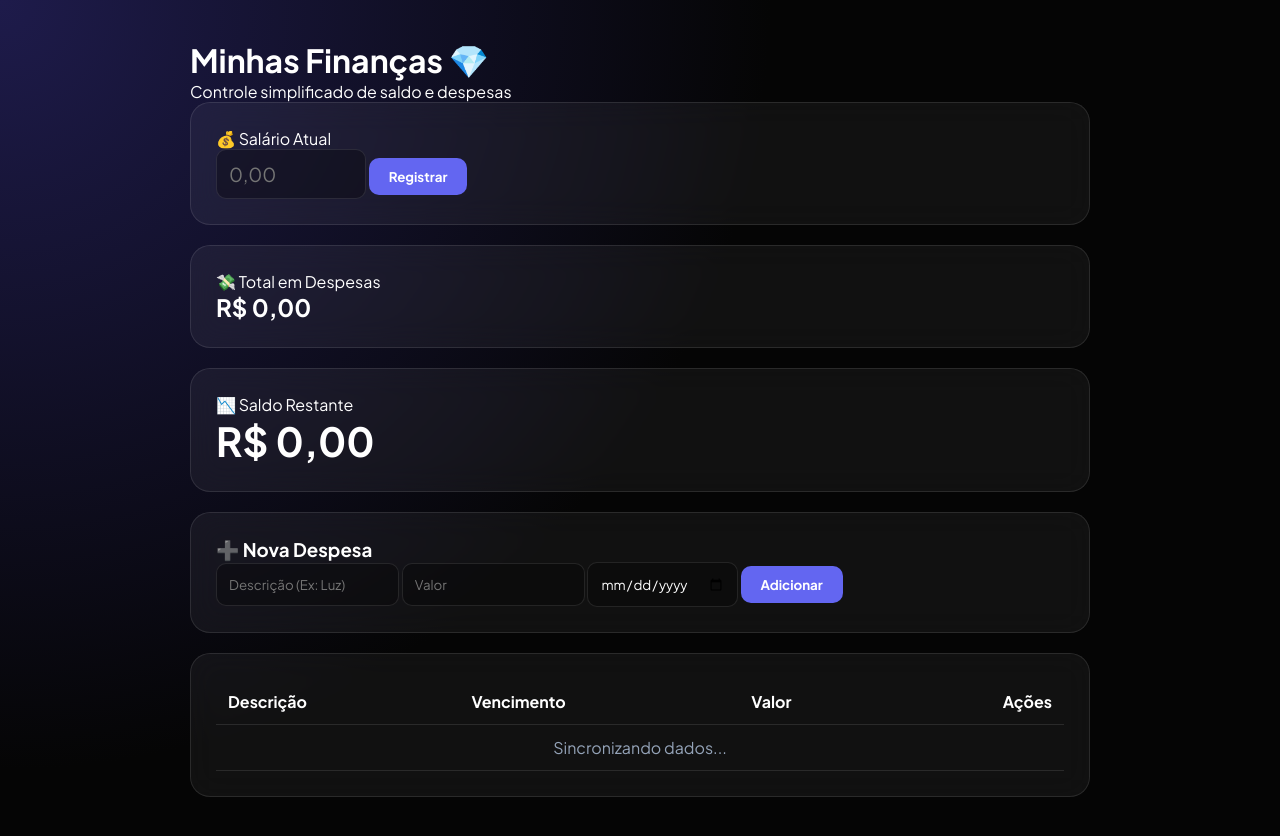
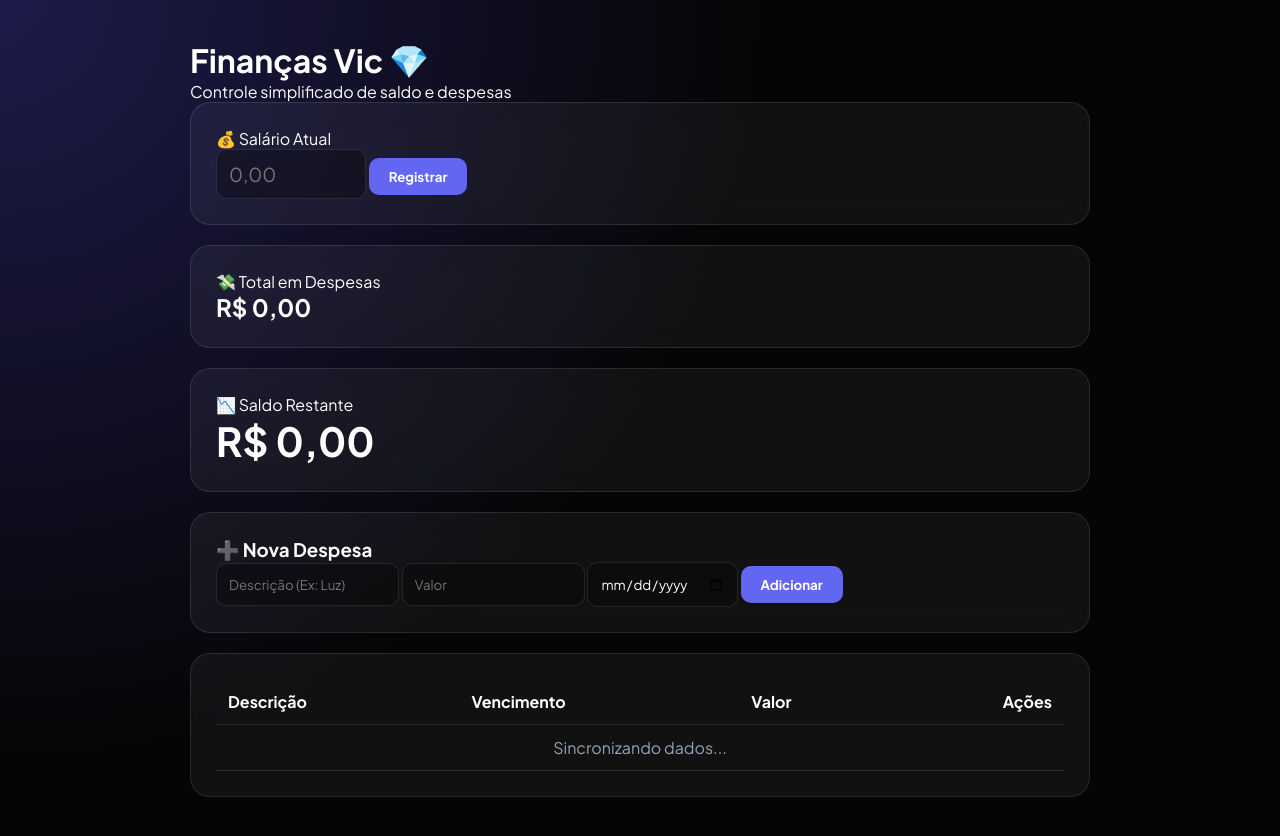
Before and after one commit to CPereiraSantos/financas-vic, a plain HTML site: page index.html in a window 1280 px wide. Drawn offline with Linux system fonts and the light colour scheme; no server answers.

Commit message:
Add files via upload

```diff
--- a/index.html
+++ b/index.html
@@ -3,14 +3,14 @@
 <head>
     <meta charset="UTF-8">
     <meta name="viewport" content="width=device-width, initial-scale=1.0">
-    <title>Financeiro Pro | Controle Pessoal</title>
+    <title>Vic - Controle Financeiro Pessoal</title>
     <link rel="stylesheet" href="style.css">
     <link href="https://fonts.googleapis.com/css2?family=Plus+Jakarta+Sans:wght@400;600;700&display=swap" rel="stylesheet">
 </head>
 <body>
     <div class="container">
         <header>
-            <h1>Minhas Finanças 💎</h1>
+            <h1>Finanças Vic 💎</h1>
             <p>Controle simplificado de saldo e despesas</p>
         </header>
 
```
